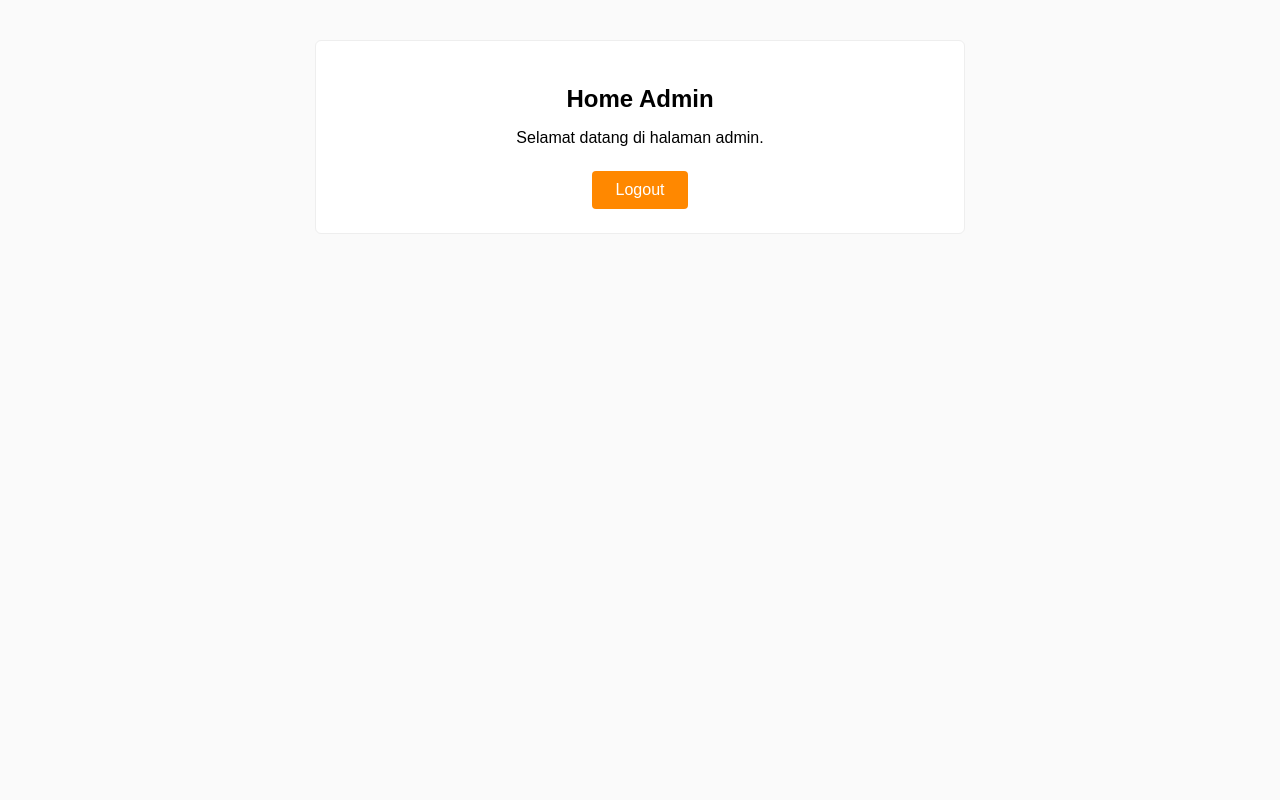
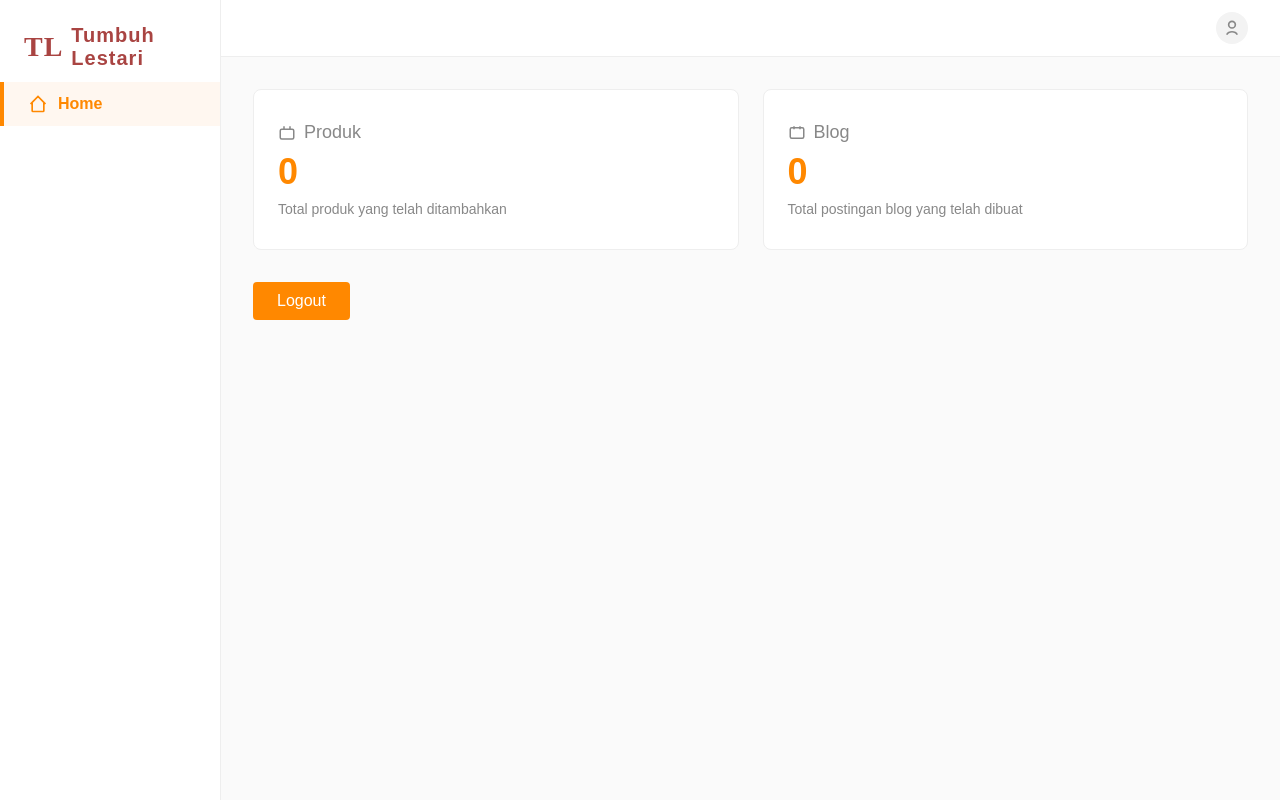
Before and after one commit to AndhikaMS/301220024_Andhika-Maulana-Shiddiq_IF6B_Pemrograman-Internet, a PHP site: page /home.php in a window 1280 px wide. Run offline with PHP 8.4, Linux system fonts and the light colour scheme; the visitor is signed in with stand-in values (Sample User, id 1); data that the repository does not hold is empty.

Commit message:
Commit ke-2
-Menambahkan database untuk admin dan mengubah login menjadi berdasarkan database.
-Menambahkan isi dashboard admin

```diff
--- a/home.php
+++ b/home.php
@@ -4,25 +4,89 @@ if (!isset($_SESSION['user'])) {
     header('Location: login.php');
     exit();
 }
+include 'koneksi.php';
+
+// Ambil jumlah produk dan blog
+$db_produk = 0;
+$db_blog = 0;
+$produk_q = mysqli_query($conn, "SELECT COUNT(*) as total FROM produk");
+if ($produk_q) {
+    $produk_row = mysqli_fetch_assoc($produk_q);
+    $db_produk = $produk_row['total'] ?? 0;
+}
+$blog_q = mysqli_query($conn, "SELECT COUNT(*) as total FROM blog");
+if ($blog_q) {
+    $blog_row = mysqli_fetch_assoc($blog_q);
+    $db_blog = $blog_row['total'] ?? 0;
+}
 ?>
 <!DOCTYPE html>
 <html lang="id">
 <head>
     <meta charset="UTF-8">
-    <title>Home Admin</title>
+    <title>Dashboard Admin</title>
     <style>
-        body { background: #fafafa; font-family: Arial, sans-serif; }
-        .container { max-width: 600px; margin: 40px auto; background: #fff; border: 1px solid #eee; border-radius: 6px; padding: 24px; text-align: center; }
-        h2 { margin-bottom: 4px; }
+        body { margin:0; background: #fafafa; font-family: Arial, sans-serif; }
+        .layout { display: flex; min-height: 100vh; }
+        .sidebar { width: 220px; background: #fff; border-right: 1px solid #eee; display: flex; flex-direction: column; }
+        .logo { font-weight: bold; font-size: 20px; color: #a94442; letter-spacing: 1px; padding: 24px 24px 12px 24px; display: flex; align-items: center; }
+        .logo span { font-family: serif; font-size: 28px; margin-right: 8px; color: #a94442; }
+        .menu { flex: 1; }
+        .menu-item { display: flex; align-items: center; padding: 12px 24px; color: #ff8800; background: #fff7f0; border-left: 4px solid #ff8800; font-weight: bold; text-decoration: none; }
+        .menu-item svg { margin-right: 10px; }
+        .header { height: 56px; background: #fff; border-bottom: 1px solid #eee; display: flex; align-items: center; justify-content: flex-end; padding: 0 32px; }
+        .profile { width: 32px; height: 32px; border-radius: 50%; background: #f3f3f3; display: flex; align-items: center; justify-content: center; font-size: 18px; color: #888; }
+        .content { flex: 1; padding: 32px; }
+        .dashboard { display: flex; gap: 24px; }
+        .card { flex: 1; border: 1px solid #eee; border-radius: 8px; padding: 32px 24px; background: #fff; text-align: left; }
+        .card-title { font-size: 18px; color: #888; margin-bottom: 8px; display: flex; align-items: center; }
+        .card-title svg { margin-right: 8px; }
+        .card-value { font-size: 36px; font-weight: bold; color: #ff8800; }
+        .card-desc { color: #888; font-size: 14px; margin-top: 8px; }
+        .btn-logout { margin-top: 32px; background:#ff8800;color:#fff;padding:10px 24px;border:none;border-radius:4px;font-size:16px;cursor:pointer; }
     </style>
 </head>
 <body>
-    <div class="container">
-        <h2>Home Admin</h2>
-        <p>Selamat datang di halaman admin.</p>
-        <form method="post" action="logout.php" style="margin-top:24px;">
-            <button type="submit" class="btn" style="background:#ff8800;color:#fff;padding:10px 24px;border:none;border-radius:4px;font-size:16px;cursor:pointer;">Logout</button>
-        </form>
+<div class="layout">
+    <div class="sidebar">
+        <div class="logo"><span>TL</span> Tumbuh Lestari</div>
+        <div class="menu">
+            <div class="menu-item" style="color:#ff8800; background:#fff7f0; border-left:4px solid #ff8800;">
+                <svg width="20" height="20" fill="none" stroke="#ff8800" stroke-width="2" viewBox="0 0 24 24"><path d="M3 12l2-2m0 0l7-7 7 7M5 10v10a1 1 0 001 1h3m10-11l2 2m-2-2v10a1 1 0 01-1 1h-3m-6 0h6"/></svg>
+                Home
+            </div>
+        </div>
     </div>
+    <div style="flex:1;display:flex;flex-direction:column;">
+        <div class="header">
+            <div class="profile">
+                <svg width="20" height="20" fill="none" stroke="#888" stroke-width="2" viewBox="0 0 24 24"><circle cx="12" cy="8" r="4"/><path d="M6 20c0-2.2 3.6-3.5 6-3.5s6 1.3 6 3.5"/></svg>
+            </div>
+        </div>
+        <div class="content">
+            <div class="dashboard">
+                <div class="card">
+                    <div class="card-title">
+                        <svg width="18" height="18" fill="none" stroke="#888" stroke-width="2" viewBox="0 0 24 24"><rect x="3" y="7" width="18" height="13" rx="2"/><path d="M16 3v4M8 3v4"/></svg>
+                        Produk
+                    </div>
+                    <div class="card-value"><?php echo $db_produk ?></div>
+                    <div class="card-desc">Total produk yang telah ditambahkan</div>
+                </div>
+                <div class="card">
+                    <div class="card-title">
+                        <svg width="18" height="18" fill="none" stroke="#888" stroke-width="2" viewBox="0 0 24 24"><rect x="3" y="5" width="18" height="14" rx="2"/><path d="M8 3v4M16 3v4"/></svg>
+                        Blog
+                    </div>
+                    <div class="card-value"><?php echo $db_blog ?></div>
+                    <div class="card-desc">Total postingan blog yang telah dibuat</div>
+                </div>
+            </div>
+            <form method="post" action="logout.php">
+                <button type="submit" class="btn-logout">Logout</button>
+            </form>
+        </div>
+    </div>
+</div>
 </body>
 </html>
--- /dev/null
+++ b/koneksi.php
@@ -0,0 +1,11 @@
+<?php
+$host = 'localhost';
+$user = 'root';
+$pass = '';
+$db   = 'tumbuh_lestari';
+
+$conn = mysqli_connect($host, $user, $pass, $db);
+if (!$conn) {
+    die('Koneksi ke database gagal: ' . mysqli_connect_error());
+}
+?>
```
Also changed, not shown: Test2.txt (+26 -0 lines), login.php (+5 -2 lines).
